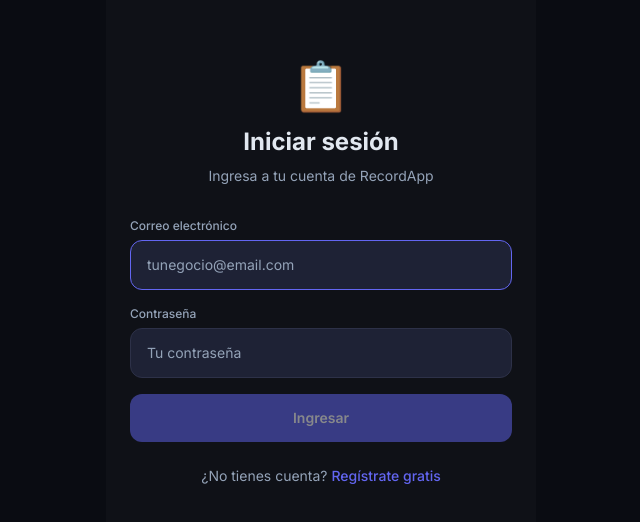
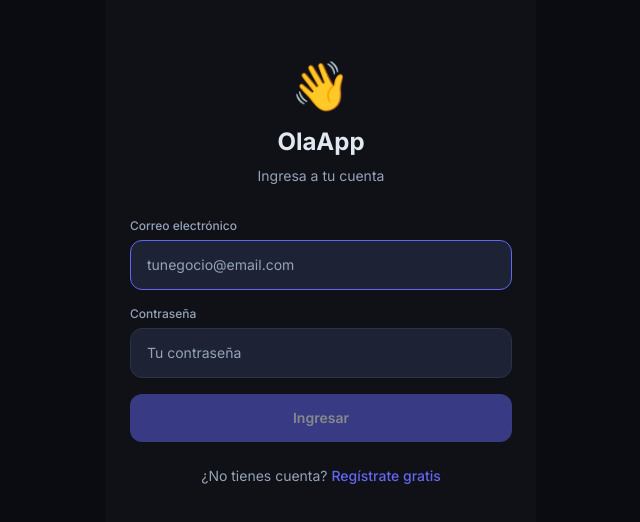
Before and after one commit to ivanriosrios/recordapp-front, a React (Vite) app: page /login in a window 1280 px wide. Shown: the part 126-648 px from the top of the page, without its empty margins (319-959 px from the left). Built offline with nearby package versions, Linux system fonts and the light colour scheme; no server answers.

Commit message:
feat: update app name from RecordApp to OlaApp across multiple files

```diff
--- a/index.html
+++ b/index.html
@@ -7,14 +7,14 @@
     <meta name="description" content="Recordatorios automáticos por WhatsApp para tu negocio" />
     <meta name="apple-mobile-web-app-capable" content="yes" />
     <meta name="apple-mobile-web-app-status-bar-style" content="black-translucent" />
-    <meta name="apple-mobile-web-app-title" content="RecordApp" />
+    <meta name="apple-mobile-web-app-title" content="OlaApp" />
     <link rel="icon" type="image/svg+xml" href="/favicon.svg" />
     <link rel="apple-touch-icon" href="/icons/icon-192.png" />
     <link rel="manifest" href="/manifest.json" />
     <link rel="preconnect" href="https://fonts.googleapis.com" />
     <link rel="preconnect" href="https://fonts.gstatic.com" crossorigin />
     <link href="https://fonts.googleapis.com/css2?family=Inter:wght@400;500;600;700&display=swap" rel="stylesheet" />
-    <title>RecordApp</title>
+    <title>OlaApp</title>
   </head>
   <body>
     <div id="root"></div>
--- a/src/pages/Login.jsx
+++ b/src/pages/Login.jsx
@@ -30,9 +30,9 @@
   return (
     <div className="min-h-screen flex flex-col justify-center px-6 py-10">
       <div className="text-center mb-8">
-        <div className="text-5xl mb-4">📋</div>
-        <h1 className="text-2xl font-bold text-text mb-2">Iniciar sesión</h1>
-        <p className="text-text-muted text-sm">Ingresa a tu cuenta de RecordApp</p>
+        <div className="text-5xl mb-4">👋</div>
+        <h1 className="text-2xl font-bold text-text mb-2">OlaApp</h1>
+        <p className="text-text-muted text-sm">Ingresa a tu cuenta</p>
       </div>
 
       <form onSubmit={handleSubmit}>
--- a/src/pages/Onboarding.jsx
+++ b/src/pages/Onboarding.jsx
@@ -39,9 +39,9 @@
   return (
     <div className="fade-in">
       <div className="text-center mb-8">
-        <div className="text-5xl mb-4">📋</div>
-        <h1 className="text-2xl font-bold text-text mb-2">Bienvenido a RecordApp</h1>
-        <p className="text-text-muted text-sm">Automatiza tus recordatorios por WhatsApp</p>
+        <div className="text-5xl mb-4">👋</div>
+        <h1 className="text-2xl font-bold text-text mb-2">Bienvenido a OlaApp</h1>
+        <p className="text-text-muted text-sm">Haz que tus clientes siempre vuelvan</p>
       </div>
 
       <Input
--- a/src/pages/Settings.jsx
+++ b/src/pages/Settings.jsx
@@ -516,7 +516,7 @@
               ¿Tienes dudas o problemas? Escríbenos por WhatsApp.
             </p>
             <a
-              href={`https://wa.me/${import.meta.env.VITE_SUPPORT_PHONE || '573145672689'}?text=${encodeURIComponent('Hola, necesito ayuda con RecordApp')}`}
+              href={`https://wa.me/${import.meta.env.VITE_SUPPORT_PHONE || '573145672689'}?text=${encodeURIComponent('Hola, necesito ayuda con OlaApp')}`}
               target="_blank"
               rel="noopener noreferrer"
               className="inline-flex items-center gap-2 px-4 py-2.5 rounded-xl bg-[#25D366] text-white text-sm font-medium"
```
Also changed, not shown: public/manifest.json.
